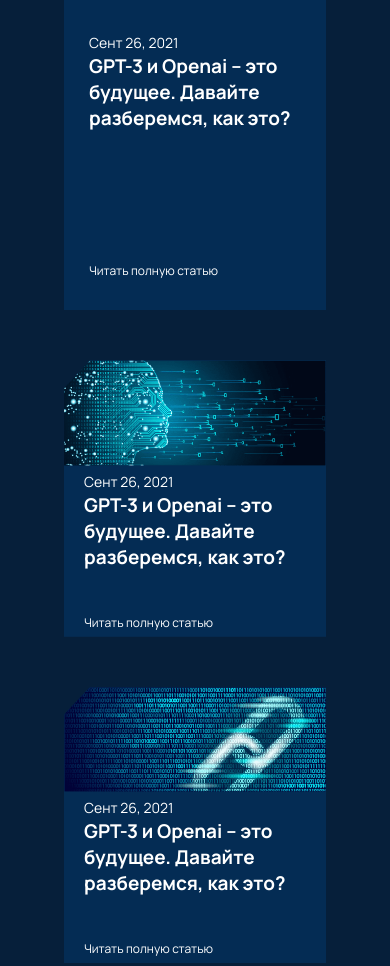
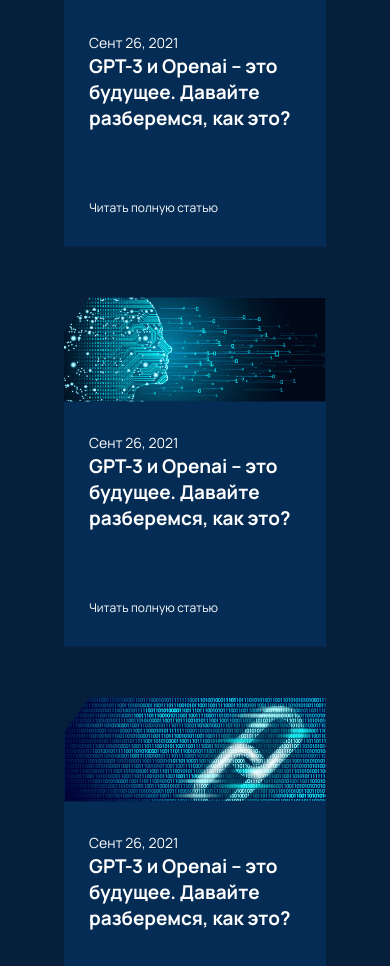
Before and after one commit to DarckShot/gpt4, a plain HTML site: page index.html in a window 390 px wide. Shown: the part 5272-6238 px from the top of the page. Drawn offline with Linux system fonts and the light colour scheme.

Commit message:
ver. 2.3.6

```diff
--- a/css/styles.css
+++ b/css/styles.css
@@ -668,14 +668,11 @@ p {
 }
 
 .footer_menu {
+  width: 100%;
   padding: 50px 80px;
   display: flex;
-  justify-content: center;
+  flex-direction: column;
   align-items: center;
-  flex-direction: row;
-  align-items: center;
-  gap: 150px;
-
 }
 
 .category_links {
@@ -844,16 +841,15 @@ p {
   }
 
   .news {
+    width: 100%;
     height: auto;
     display: flex;
-    align-items: center;
-    margin: 0 18%;
-    padding: 0 2rem;
+
   }
 
   .blog-item.news_1 {
     width: 100%;
-    align-items: center;
+    align-items: flex-start;
     padding: 0;
     margin: 0;
     margin-bottom: 50px;
@@ -870,9 +866,9 @@ p {
 
   .blog-item.news {
     width: 100%;
-    height: 100%;
+    height: auto;
     display: flex;
-    align-items: center;
+    align-items: flex-start;
     flex-direction: column;
     padding: 0;
     margin: 0;
@@ -891,17 +887,34 @@ p {
     flex-direction: column
   }
 
+  .name_news_1{
+    padding-bottom: 30%;
+  }
+
+  .name_news{
+    padding-bottom: 30%;
+  }
+
+  .text_news_1{
+    margin: 0;
+    padding: 0;
+  }
+
+  .container__text.text_news.text_news{
+    width: 100%;
+    margin: 0;
+    padding: 30px 25px;
+  }
+
   .date {
     font-size: 14px;
   }
 
-  .name_news {
+  .name_news .name_news_1{
     font-size: 16px;
   }
 
   .category_links {
-    display: flex;
-    gap: 10%;
     font-size: 12px;
   }
 
@@ -1030,15 +1043,6 @@ p {
     margin: 0;
   }
 
-  .news {
-    height: auto;
-    display: flex;
-    align-items: center;
-    margin: 0 18%;
-    padding: 0 2rem;
-    flex-direction: column;
-  }
-
   .date {
     font-size: 14px;
   }
@@ -1049,6 +1053,10 @@ p {
 
   .step_into_future {
     width: 100%;
+  }
+
+  .footer_menu{
+    align-items: stretch;
   }
 
   .category_links {
```
